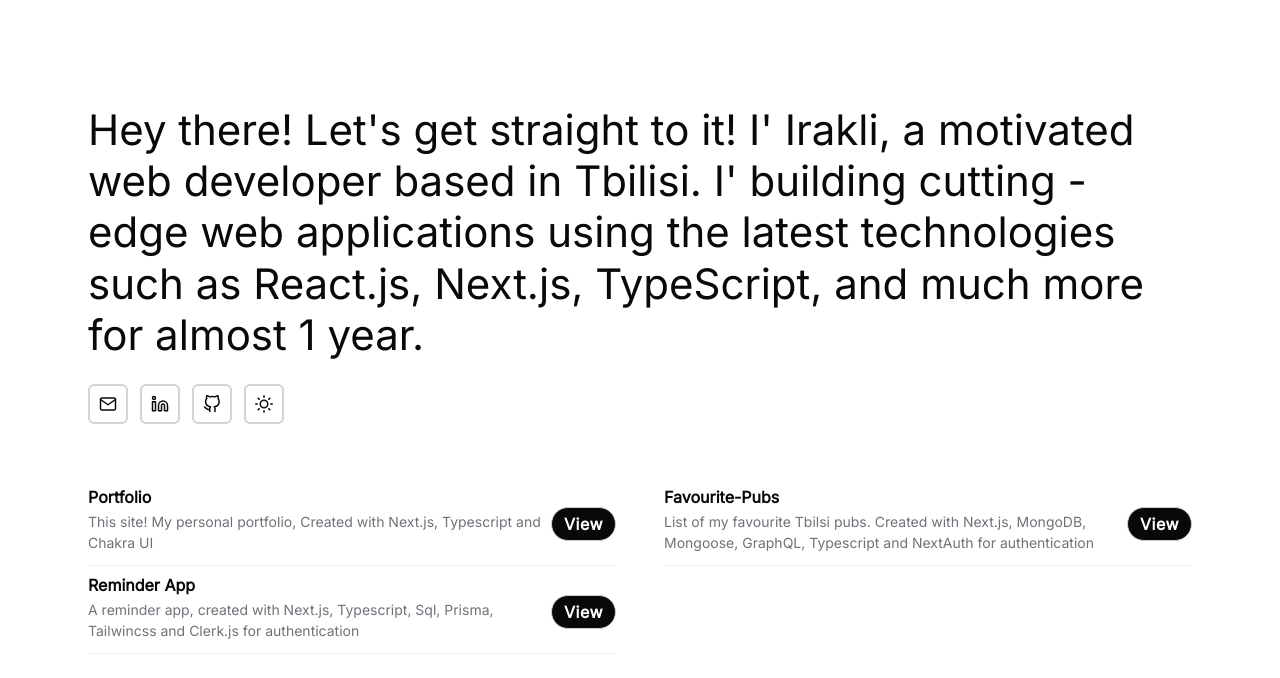
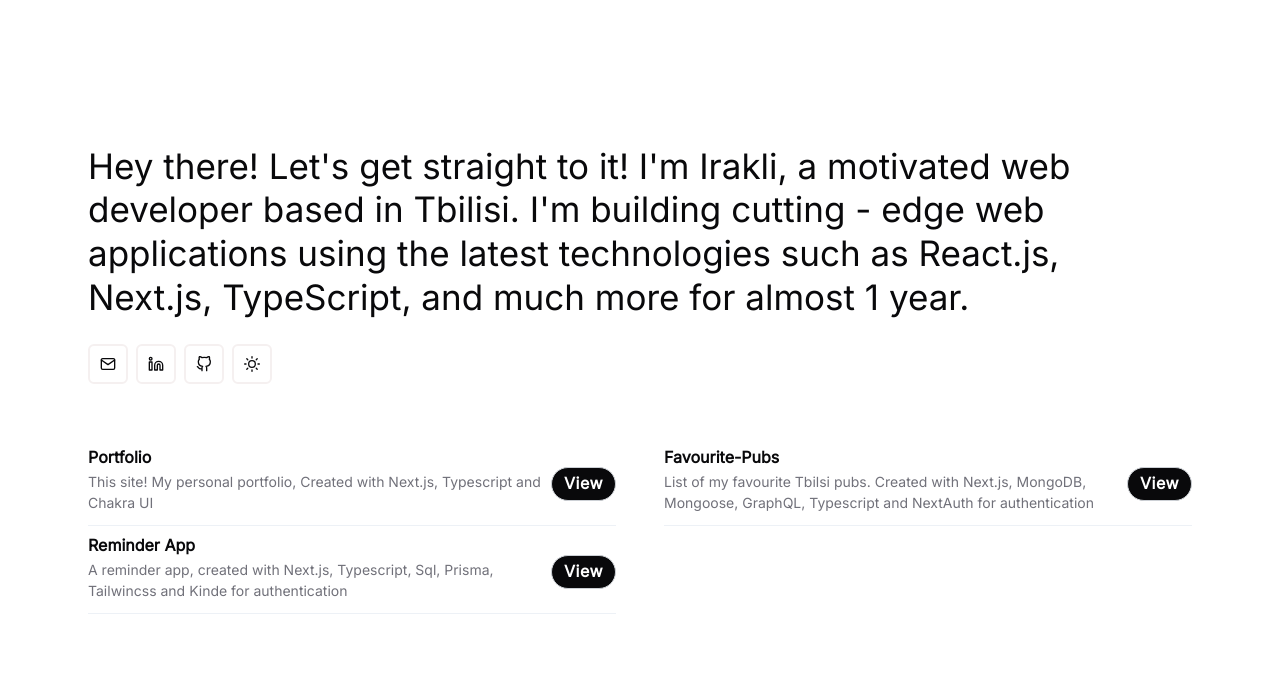
Before and after one commit to dieetcola/next.js-portfolio, a Next.js app: page / in a window 1280 px wide. Shown: the top 678 px of the page. Built offline with nearby package versions, Linux system fonts and the light colour scheme.

Commit message:
change icons border color, main text

```diff
--- a/components/list-item.tsx
+++ b/components/list-item.tsx
@@ -6,7 +6,7 @@ export const ListItem = (props: IconButtonProps & LinkProps) => {
   const { colorMode, toggleColorMode } = useColorMode();
 
   return (
-    <Box display='flex' alignItems='end' gap={3}>
+    <Box display='flex' alignItems='end'>
       {props.title === 'Toggle' ? (
         <IconButton
           onClick={toggleColorMode}
--- a/components/paragraph.tsx
+++ b/components/paragraph.tsx
@@ -2,8 +2,8 @@ import { chakra } from '@chakra-ui/react';
 
 const ChakraParagraph = chakra('p', {
   baseStyle: {
-    fontSize: ['18px', '28px', '32px', '42px'],
-    lineHeight: '122%',
+    fontSize: ['18px', '28px', '32px', '35px'],
+    lineHeight: '125%',
     letterSpacing: '-2%',
     textAlign: 'start',
   },
@@ -11,8 +11,8 @@ const ChakraParagraph = chakra('p', {
 
 export const Paragraph = () => (
   <ChakraParagraph>
-    Hey there! Let&apos;s get straight to it! I&apos; Irakli, a motivated web developer based in
-    Tbilisi. I&apos; building cutting - edge web applications using the latest technologies such as
+    Hey there! Let&apos;s get straight to it! I&apos;m Irakli, a motivated web developer based in
+    Tbilisi. I&apos;m building cutting - edge web applications using the latest technologies such as
     React.js, Next.js, TypeScript, and much more for almost 1 year.
   </ChakraParagraph>
 );
--- a/config/constants.tsx
+++ b/config/constants.tsx
@@ -38,7 +38,7 @@ export const projects = [
   },
   {
     name: 'Reminder App',
-    desc: 'A reminder app, created with Next.js, Typescript, Sql, Prisma, Tailwincss and Clerk.js for authentication',
-    href: 'https://github.com/dieetcola/remindme-app',
+    desc: 'A reminder app, created with Next.js, Typescript, Sql, Prisma, Tailwincss and Kinde for authentication',
+    href: 'https://github.com/dieetcola/reminder-app',
   },
 ];
--- a/lib/theme.ts
+++ b/lib/theme.ts
@@ -47,7 +47,7 @@ const Button = defineStyleConfig({
       py: 3,
     },
     md: {
-      fontSize: 'lg',
+      fontSize: 'md',
       px: '12',
       p: 12,
       py: 4,
@@ -56,7 +56,7 @@ const Button = defineStyleConfig({
   variants: {
     outline: {
       border: '2px solid',
-      borderColor: '#d4d4d8',
+      borderColor: '#f5f0f0',
       color: 'black',
       _dark: {
         background: 'RGBA(0, 0, 0, 0.36)',
@@ -67,7 +67,7 @@ const Button = defineStyleConfig({
         },
       },
       _hover: {
-        bg: 'gray.400',
+        bg: '#f3f4f6',
       },
     },
     solid: {
--- a/pages/index.tsx
+++ b/pages/index.tsx
@@ -16,7 +16,7 @@ export default function Home() {
       <div>
         <Paragraph />
 
-        <List display='flex' alignItems='end' gap={3} mt={6}>
+        <List display='flex' alignItems='end' gap={2} mt={6}>
           {socialAccounts?.map(({ ...items }, i) => (
             <ListItem key={i} {...items} />
           ))}
```
